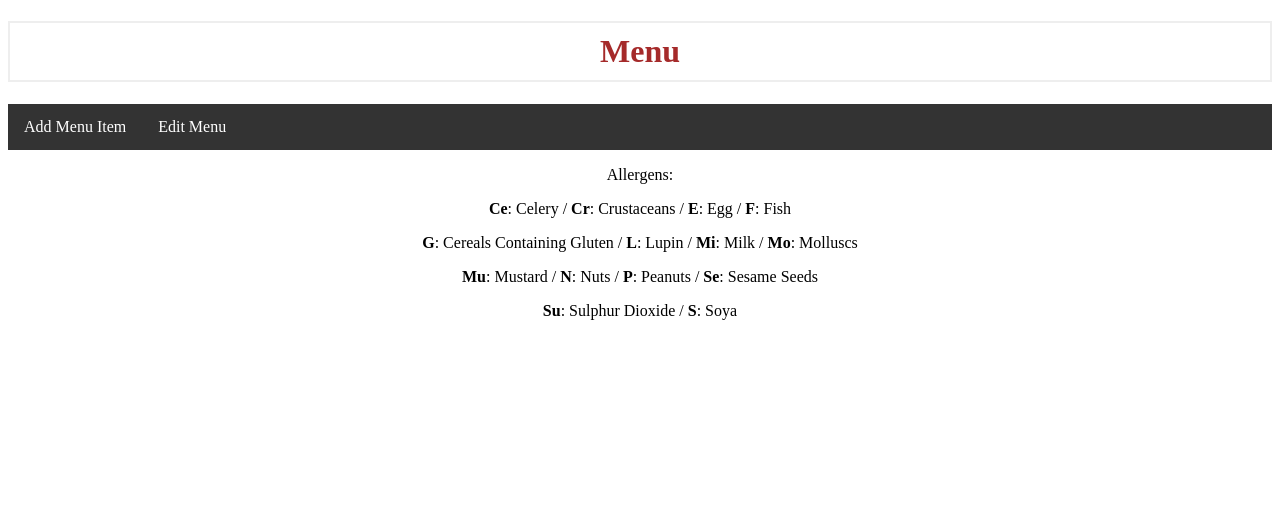
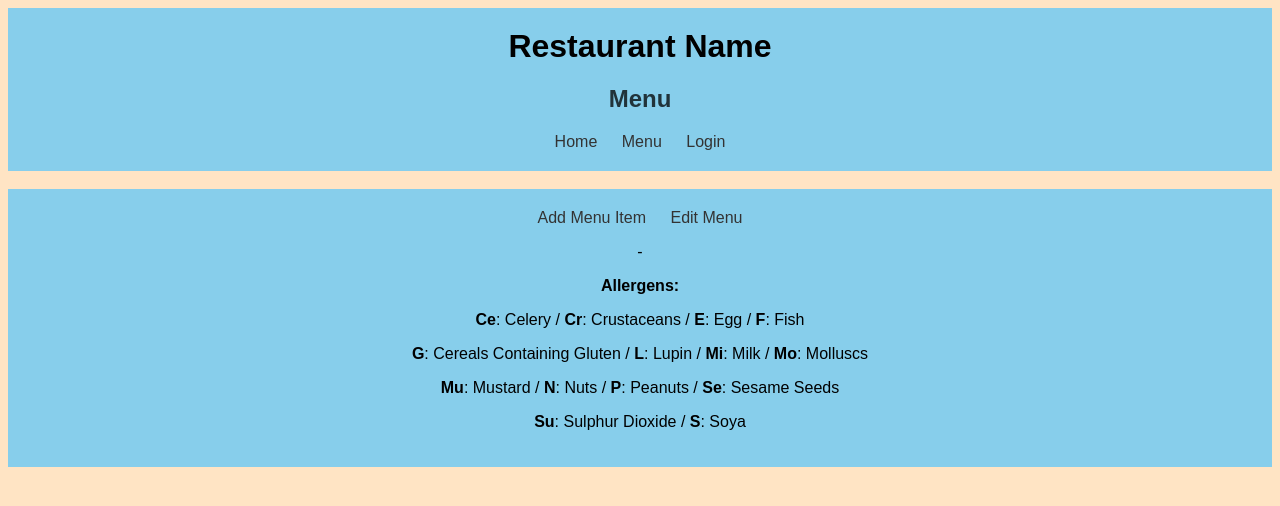
Before and after one commit to mahid2000/Resturant-Management-Web-App, a Flask app: page /menu in a window 1280 px wide. Shown: the top 506 px of the page. Run offline with Flask 2, Linux system fonts and the light colour scheme; data that the repository does not hold is empty.

Commit message:
cleared the repo so that ony files used are there. Also changed the style.css file to make all the pages have the same look.

```diff
--- a/mainApp.py
+++ b/mainApp.py
@@ -61,8 +61,8 @@ def add_to_menu():
 
     # Stores the items from the form in addMenuItem.html.
     name = request.form['name']
-    price = int(request.form['price'])
-    calories = int(request.form['calories'])
+    price = request.form['price']
+    calories = request.form['calories']
     allergens = request.form['allergens']
 
     # Add an item to the menu table.
@@ -110,3 +110,8 @@ def remove_menu_item():
     db_manager.close()
 
     return redirect('/menu')
+
+
+@app.route('/login')
+def login():
+    return render_template('login.html')
--- a/static/css/addMenuItemStyle.css
+++ /dev/null
@@ -1,6 +0,0 @@
-h1 {
-	border: 2px #eee solid;
-	color: brown;
-	text-align: center;
-	padding: 10px;
-}
--- a/static/css/editMenuItemStyle.css
+++ /dev/null
@@ -1,6 +0,0 @@
-h1 {
-	border: 2px #eee solid;
-	color: brown;
-	text-align: center;
-	padding: 10px;
-}
--- a/static/css/menuStyle.css
+++ /dev/null
@@ -1,39 +0,0 @@
-h1 {
-	border: 2px #eee solid;
-	color: brown;
-	text-align: center;
-	padding: 10px;
-}
-
-h2 {
-	color: darkcyan;
-	text-align: center;
-}
-
-p {
-	text-align: center;
-}
-
-ul {
-  list-style-type: none;
-  margin: 0;
-  padding: 0;
-  overflow: hidden;
-  background-color: #333;
-}
-
-li {
-  float: left;
-}
-
-li a {
-  display: block;
-  color: white;
-  text-align: center;
-  padding: 14px 16px;
-  text-decoration: none;
-}
-
-li a:hover {
-  background-color: #111;
-}
--- /dev/null
+++ b/static/css/style.css
@@ -0,0 +1,109 @@
+body {
+  font-family: SansSerif, sans-serif;
+  background-color: bisque;
+}
+
+header {
+  background-color: #87CEEB;
+  padding: 20px;
+}
+
+header h1 {
+  margin: 0;
+  text-align: center;
+  background-color: #87CEEB;
+}
+
+header h2  {
+  text-align: center;
+  background-color: #87CEEB; opacity: 75%;
+}
+
+header nav {
+  text-align: center;
+}
+
+header nav ul {
+  list-style: none;
+  margin: 0;
+  padding: 0;
+}
+
+header nav ul li {
+  display: inline-block;
+  margin: 0 10px;
+}
+
+header nav ul li a {
+  color: #333;
+  text-decoration: none;
+}
+
+header nav ul li a:hover {
+  color: #0066c0;
+}
+
+main {
+  background-color: #87CEEB;
+  padding: 20px;
+}
+
+main h2 {
+  text-align: center;
+}
+
+main p {
+  text-align: center;
+}
+
+main ul {
+  list-style: none;
+  margin: 0;
+  padding: 0;
+  text-align: center;
+}
+
+main ul li {
+  display: inline-block;
+  margin: 0 10px;
+}
+
+main ul li a {
+  color: #333;
+  text-decoration: none;
+}
+
+main ul li a:hover {
+  color: #0066c0;
+}
+
+main input[type=text], select {
+  width: 100%;
+  padding: 12px 20px;
+  margin: 8px 0;
+  display: inline-block;
+  border: 1px solid #ccc;
+  border-radius: 4px;
+  box-sizing: border-box;
+}
+
+main input[type=submit] {
+  width: 100%;
+  background-color: #004d80;
+  color: white;
+  font-size: 20px;
+  padding: 14px 20px;
+  margin: 8px 0;
+  border: none;
+  border-radius: 4px;
+  cursor: pointer;
+}
+
+main input[type=submit]:hover {
+  background-color: #0066c0;
+}
+
+footer {
+  background-color: #87CEEB;
+  padding: 20px;
+}
--- a/templates/menu.html
+++ b/templates/menu.html
@@ -2,29 +2,41 @@
 <html lang = "en">
 	<head>
 		<meta charset = "UTF-8">
-		<link rel = "stylesheet" href = "{{ url_for('static', filename = 'css/menuStyle.css') }}">
+		<link rel = "stylesheet" href = "{{ url_for('static', filename = 'css/style.css') }}">
 		<title>Menu</title>
 	</head>
 	<body>
-		<h1>Menu</h1>
-
+    <header>
+        <h1>Restaurant Name</h1>
+        <h2>Menu</h2>
+        <nav>
+            <ul>
+                <li><a href="{{ url_for('home') }}">Home</a></li>
+                <li><a href="{{ url_for('menu') }}">Menu</a></li>
+                <li><a href="{{ url_for('login') }}">Login</a></li>
+            </ul>
+        </nav>
+    </header>
+    <br>
+    <main>
         <ul>
             <li><a href="{{ url_for('add_menu_item') }}">Add Menu Item</a></li>
             <li><a href="{{ url_for('edit_menu_item') }}">Edit Menu</a></li>
         </ul>
 
+        <p>-</p>
         {% for row in rows %}
         <h2>{{ row[1] }}</h2>
         <p>£{{ row[2] }}</p>
         <p>{{ row[3] }}kcal / <b>{{ row[4] }}</b></p>
-        <hr>
+        <p>-</p>
         {% endfor %}
 
-        <p>Allergens: </p>
+        <p><b>Allergens: </b></p>
         <p><b>Ce</b>: Celery / <b>Cr</b>: Crustaceans / <b>E</b>: Egg / <b>F</b>: Fish</p>
         <p><b>G</b>: Cereals Containing Gluten / <b>L</b>: Lupin / <b>Mi</b>: Milk / <b>Mo</b>: Molluscs</p>
         <p><b>Mu</b>: Mustard / <b>N</b>: Nuts / <b>P</b>: Peanuts / <b>Se</b>: Sesame Seeds</p>
         <p><b>Su</b>: Sulphur Dioxide / <b>S</b>: Soya</p>
-
+    </main>
 	</body>
 </html>
```
Also changed, not shown: menu.html (deleted, +0 -38 lines), static/css/homeStyle.css (deleted, +0 -30 lines), style.css (deleted, +0 -129 lines), templates/addMenuItem.html (+18 -4 lines), templates/editMenuItem.html (+15 -2 lines), templates/home.html (+12 -5 lines), templates/login.html (renamed from login.html, +6 -3 lines), background.jpg (deleted), database.db (added).
